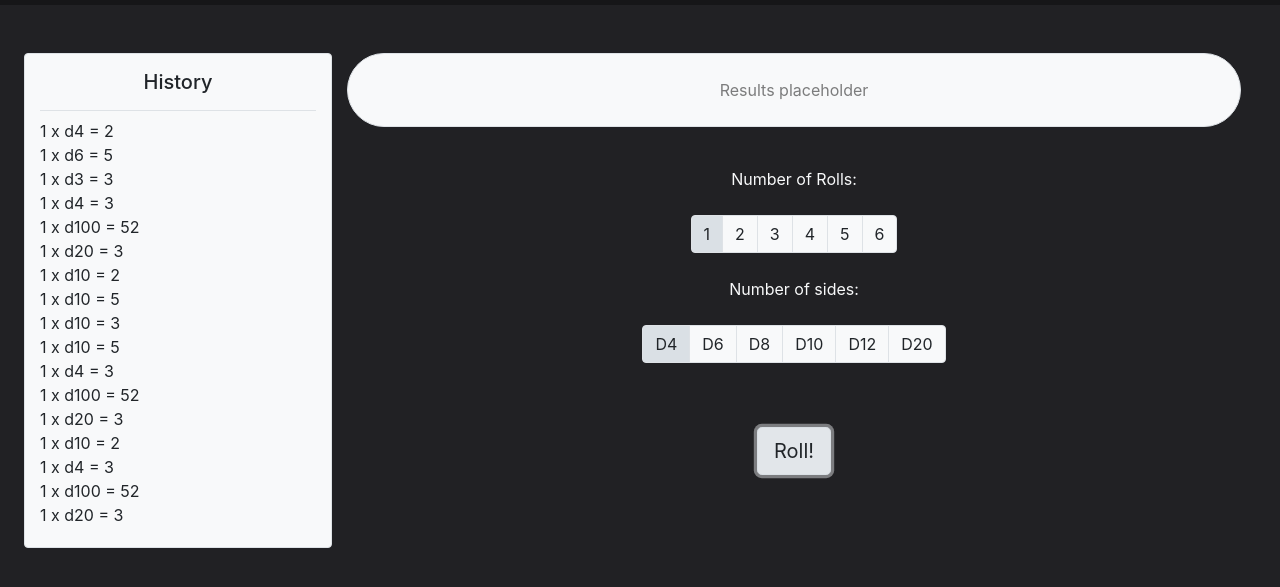
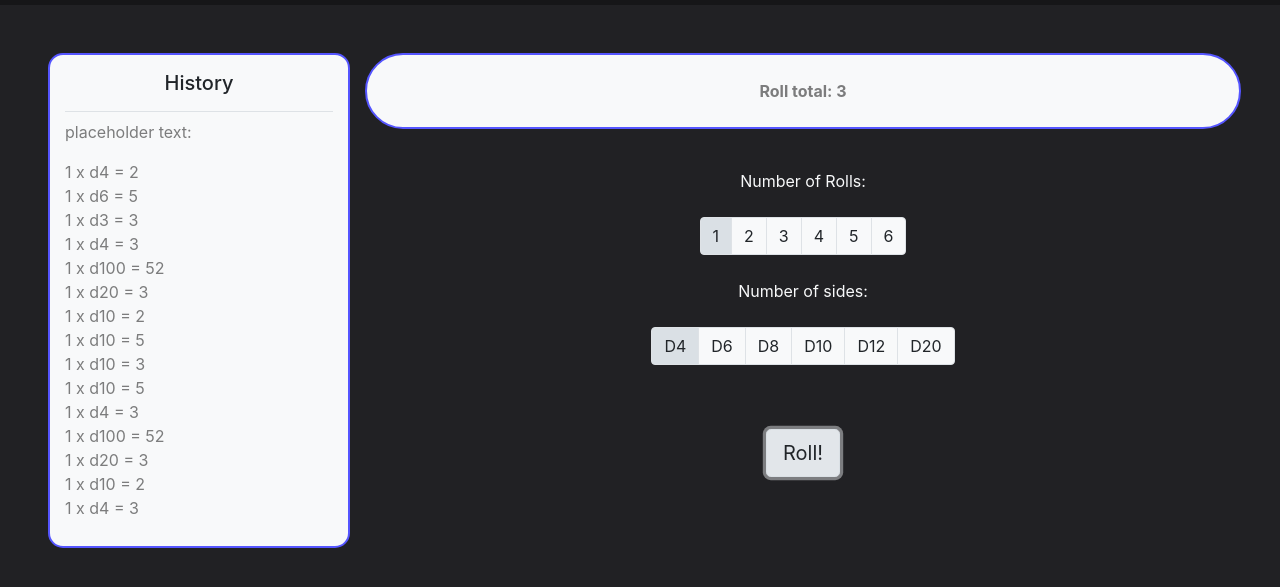
Before and after one commit to LoganPhilbrick/TabletopDie, a website: page index.html in a window 1280 px wide. Both pictures are taken after a click on the button "Roll!". Shown: the part 89-676 px from the top of the page. Drawn offline with nearby package versions, Linux system fonts and the light colour scheme.

Commit message:
added styles/js updates - basic math working

```diff
--- a/index.html
+++ b/index.html
@@ -19,10 +19,11 @@
     </nav>
 
     <div class="container-fluid">
-      <div class="row pt-5 pl-0 pr-0 pl-sm-4 pr-sm-4">
-        <div id="historyBox" class="col-10 col-sm-4 col-md-3 border rounded bg-light m-auto m-sm-0">
+      <div class="row pt-5 pl-0 pr-0 pb-4 pl-sm-5 pr-sm-4">
+        <div id="historyBox" class="col-10 col-sm-4 col-md-3 blueBorder bg-light m-auto m-sm-0">
           <h5 class="text-center p-3 text-black border-bottom">History</h5>
-          <ul class="list-unstyled text-left">
+          <ul class="list-unstyled text-left text-black-50" id="historyList">
+            <p>placeholder text:</p>
             <li>1 x d4 = 2</li>
             <li>1 x d6 = 5</li>
             <li>1 x d3 = 3</li>
@@ -38,14 +39,12 @@
             <li>1 x d20 = 3</li>
             <li>1 x d10 = 2</li>
             <li>1 x d4 = 3</li>
-            <li>1 x d100 = 52</li>
-            <li>1 x d20 = 3</li>
           </ul>
         </div>
         <div class="col order-first order-sm-last">
           <div class="row">
             <div class="col-12 text-center">
-              <p id="result" class="border rounded-pill p-4 bg-light text-black-50">Results placeholder</p>
+              <p id="result" class="blueBorder rounded-pill p-4 bg-light text-black-50 font-weight-bold">Results</p>
             </div>
           </div>
           <div class="row">
@@ -83,73 +82,6 @@
       </div>
     </div>
 
-    <!-- <div class="container-fluid pt-4">
-      <div class="row">
-        <div class="col-3 text-center">
-          <div class="card border" style="height: 500px">
-            <div class="card-header">History</div>
-            <div class="card-body">
-              <ul class="list-unstyled text-left">
-                <li>1d4 = 2</li>
-                <li>1d6 = 5</li>
-                <li>1d3 = 3</li>
-                <li>1d4 = 3</li>
-                <li>1d100 = 52</li>
-                <li>1d20 = 3</li>
-                <li>1d10 = 2</li>
-                <li>1d10 = 5</li>
-                <li>1d10 = 3</li>
-                <li>1d10 = 5</li>
-                <li>1d4 = 3</li>
-                <li>1d100 = 52</li>
-                <li>1d20 = 3</li>
-                <li>1d10 = 2</li>
-                <li>1d4 = 3</li>
-                <li>1d100 = 52</li>
-                <li>1d20 = 3</li>
-              </ul>
-            </div>
-          </div>
-        </div>
-        <div class="col-9 text-center">
-          <div class="row">
-            <div class="col-12">
-              <p id="result" class="border rounded-pill p-4">Results placeholder</p>
-            </div>
-          </div>
-          <div class="row justify-content-center">
-            <div class="col-6">
-              <div class="p-4">Number of Rolls:</div>
-              <div class="btn-group btn-group-toggle" data-toggle="buttons">
-                <label class="btn btn-light border active"> <input type="radio" name="numOfRolls" id="numOfRolls1" checked /> 1 </label>
-                <label class="btn btn-light border"> <input type="radio" name="numOfRolls" id="numOfRolls2" /> 2 </label>
-                <label class="btn btn-light border"> <input type="radio" name="numOfRolls" id="numOfRolls3" /> 3 </label>
-                <label class="btn btn-light border"> <input type="radio" name="numOfRolls" id="numOfRolls4" /> 4 </label>
-                <label class="btn btn-light border"> <input type="radio" name="numOfRolls" id="numOfRolls5" /> 5 </label>
-                <label class="btn btn-light border"> <input type="radio" name="numOfRolls" id="numOfRolls6" /> 6 </label>
-              </div>
-            </div>
-          </div>
-          <div class="row justify-content-center">
-            <div class="col-6">
-              <div class="p-4">Number of sides:</div>
-              <div class="btn-group btn-group-toggle" data-toggle="buttons">
-                <label class="btn btn-light border active"> <input type="radio" name="numOfSides" id="rollD4" checked /> D4 </label>
-                <label class="btn btn-light border"> <input type="radio" name="numOfSides" id="rollD6" /> D6 </label>
-                <label class="btn btn-light border"> <input type="radio" name="numOfSides" id="rollD8" /> D8 </label>
-                <label class="btn btn-light border"> <input type="radio" name="numOfSides" id="rollD10" /> D10 </label>
-                <label class="btn btn-light border"> <input type="radio" name="numOfSides" id="rollD12" /> D12 </label>
-                <label class="btn btn-light border"> <input type="radio" name="numOfSides" id="rollD20" /> D20 </label>
-              </div>
-            </div>
-          </div>
-          <div class="row">
-            <div class="col-12 p-5"></div>
-          </div>
-        </div>
-      </div>
-    </div> -->
-
     <!-- Scripts -->
     <script src="node_modules/jquery/dist/jquery.slim.min.js"></script>
     <script src="node_modules/popper.js/dist/umd/popper.min.js"></script>
--- a/index.js
+++ b/index.js
@@ -0,0 +1,19 @@
+const rollButton = document.getElementById("clickToRoll");
+const rollResult = document.getElementById("result");
+
+rollButton.addEventListener("click", function () {
+  let nSides = checkedParentSides();
+  let nRolls = checkedParentRolls();
+  rollResult.innerText = "Roll total:" + " " + Math.floor(Math.random() * nSides + 1) * nRolls;
+});
+
+function checkedParentRolls() {
+  let radioButtonGroup = document.getElementsByName("numOfRolls");
+  let checkedRadio = Array.from(radioButtonGroup).find((radio) => radio.checked);
+  return checkedRadio.parentElement.innerText;
+}
+function checkedParentSides() {
+  let radioButtonGroup = document.getElementsByName("numOfSides");
+  let checkedRadio = Array.from(radioButtonGroup).find((radio) => radio.checked);
+  return checkedRadio.parentElement.innerText.slice(1);
+}
--- a/styles.css
+++ b/styles.css
@@ -8,4 +8,9 @@ nav{
 
 #historyBox{
 height: 495px;
+border-radius: 15px;
 }
+
+.blueBorder{
+    border: 2px solid rgb(85, 85, 255);
+}
```
